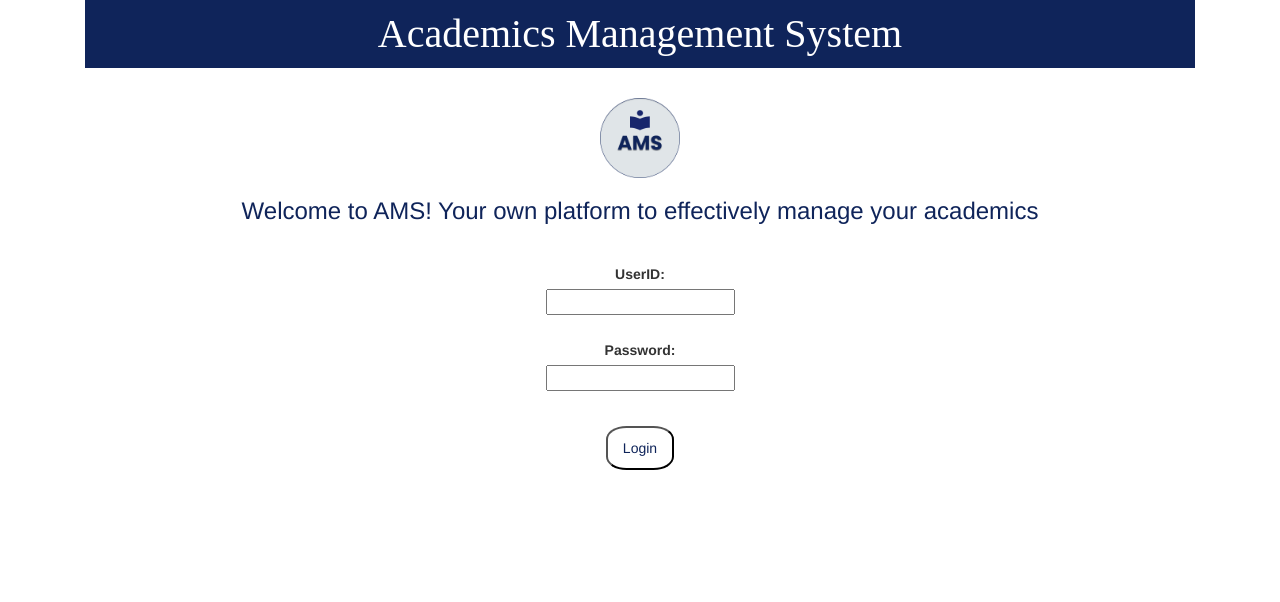
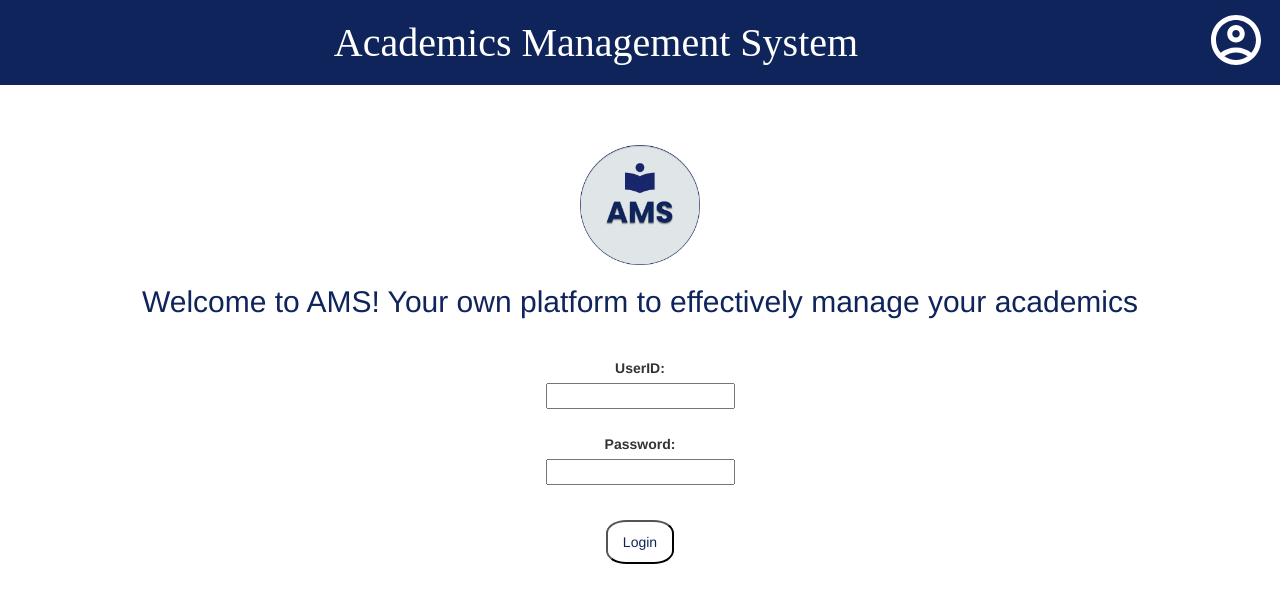
Before and after one commit to taha-m45160/AMS, a React (Create React App) app in the folder client/: page / in a window 1280 px wide. Shown: the top 602 px of the page. Built offline with nearby package versions, Linux system fonts and the light colour scheme.

Commit message:
Login Navbar fix

```diff
--- a/client/src/pages/misc/Login/Login.css
+++ b/client/src/pages/misc/Login/Login.css
@@ -11,12 +11,6 @@ a{
 
 a:hover{
     color:red;
-}
-
-.container{
-    width : 200px;
-    width: 80%;
-    margin: auto;
 }
 
 .texxt{
@@ -80,9 +74,9 @@ a:hover{
 }
 
 .p-box{
-    width: 80px;
-    height: 80px;
-    margin-top: 30px;
+    width: 120px;
+    height: 120px;
+    margin-top: 60px;
     position: relative;
     background-image:url('../../../../public/AMS.png');
     background-size: 100%;
--- a/client/src/pages/misc/Login/Login.js
+++ b/client/src/pages/misc/Login/Login.js
@@ -1,6 +1,7 @@
 import React from 'react';
 import {useNavigate} from 'react-router-dom';
 import './Login.css'
+import Navbar from '../../../components/Navbar/Navbar'
 const axios = require('axios')
 
 const Login = () => {
@@ -39,13 +40,11 @@ const Login = () => {
     }
 
     return (
-    <div className="container">
-        <div className="box-1">
-            <h1>Academics Management System </h1>
-        </div>
+    <div>
+        <Navbar></Navbar>
         <div className = "p-box"></div>
         <div className = "texxt">
-            <h3> Welcome to AMS! Your own platform to effectively manage your academics </h3>
+            <h2> Welcome to AMS! Your own platform to effectively manage your academics </h2>
         </div>
 
 
```
